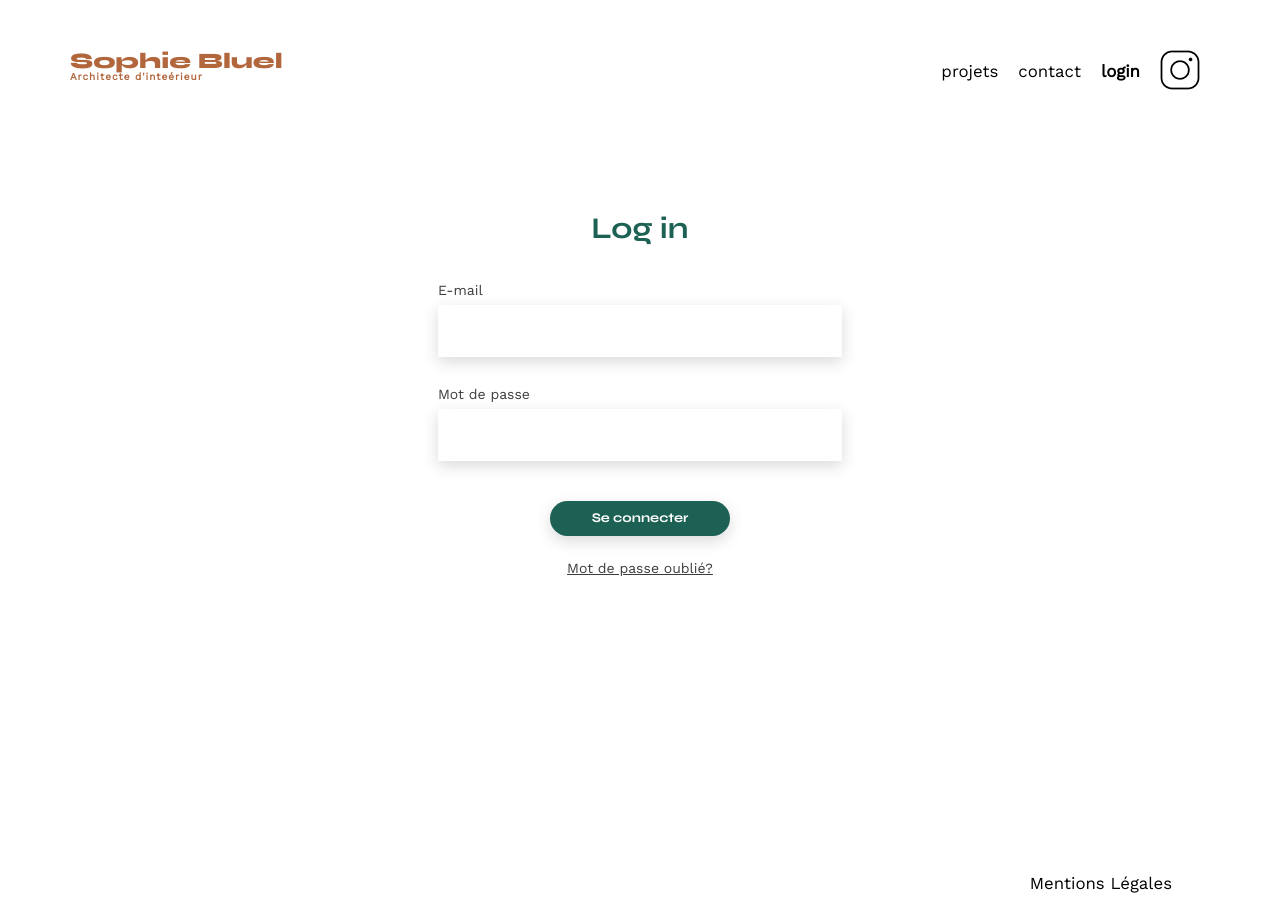
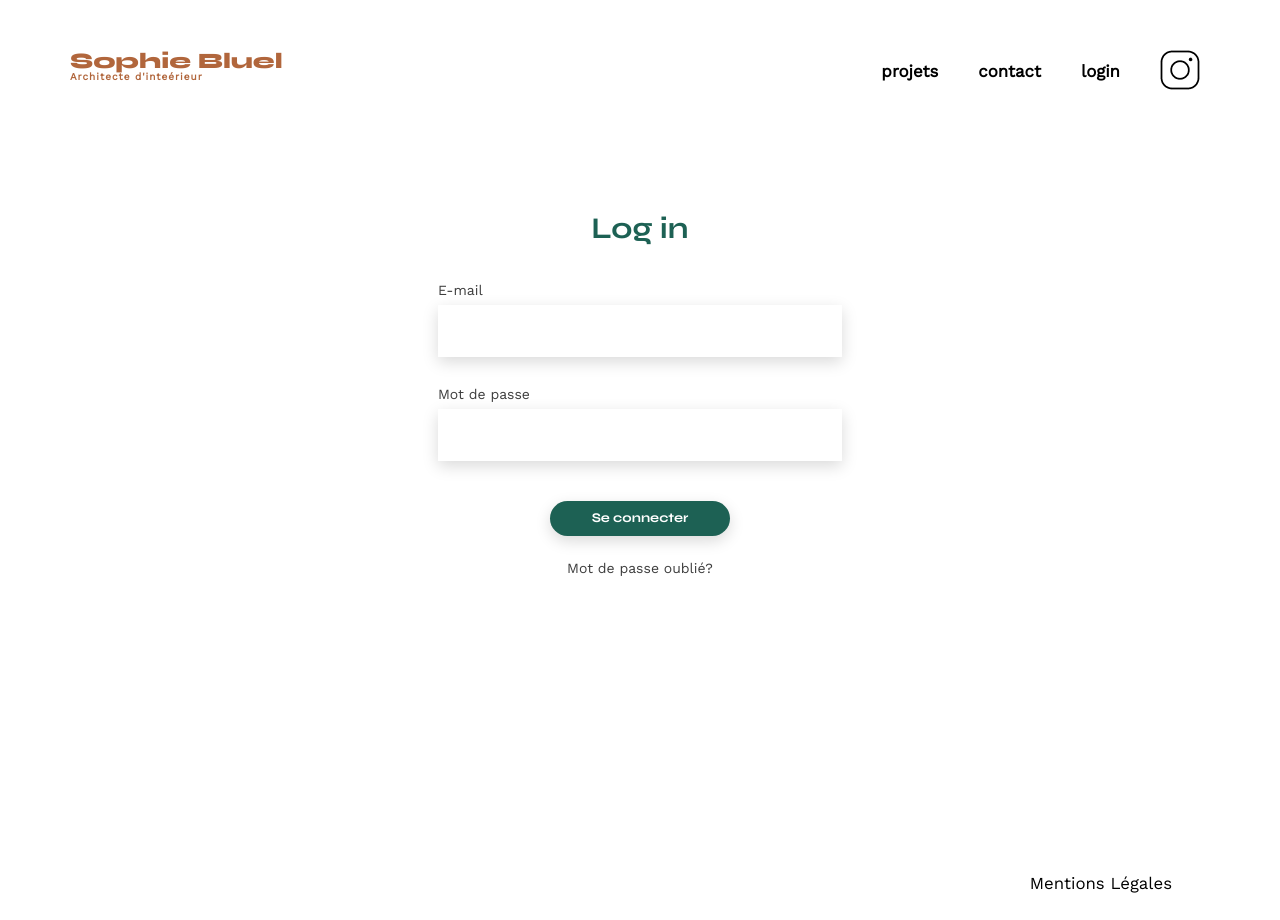
Before and after one commit to BenPotel/P7-SophieBluel_Portfolio, a plain HTML site: page FrontEnd/login.html in a window 1280 px wide. Drawn offline with nearby package versions, Linux system fonts and the light colour scheme.

Commit message:
Navigation improvement

```diff
--- a/FrontEnd/assets/login.css
+++ b/FrontEnd/assets/login.css
@@ -1,4 +1,4 @@
-li a {
+.navlogin {
     font-weight: 600;
 }
 
--- a/FrontEnd/assets/style.css
+++ b/FrontEnd/assets/style.css
@@ -158,7 +158,7 @@ h1 {
 	font-family: 'Syne';
 	font-size: 22px;
 	font-weight: 800;
-	color: #B1663C
+	color: #B1663C;
 }
 
 h1>span {
@@ -179,6 +179,7 @@ nav ul {
 	display: flex;
 	align-items: center;
 	list-style-type: none;
+	gap: 20px;
 
 }
 
@@ -188,6 +189,11 @@ nav li {
 	cursor: pointer;
 }
 
+nav a {
+	font-weight: 600;
+}
+
+a,
 nav a,
 nav a:visited {
 	text-decoration: none;
--- a/FrontEnd/login.html
+++ b/FrontEnd/login.html
@@ -16,11 +16,13 @@
 
 <body>
 	<header>
-		<h1>Sophie Bluel <span>Architecte d'inteérieur</span></h1>
+		<a href="index.html">
+			<h1> Sophie Bluel <span>Architecte d'inteérieur</span></h1>
+		</a>
 		<nav>
 			<ul>
-				<li>projets</li>
-				<li>contact</li>
+				<li><a href="index.html#porfolio">projets</a></li>
+				<li><a href="index.html#contact">contact</a></li>
 				<li><a href="login.html" class="navlogin">login</a></li>
 				<li><img src="./assets/icons/instagram.png" alt="Instagram"></li>
 			</ul>
```
Also changed, not shown: FrontEnd/index.html (+2 -2 lines).
